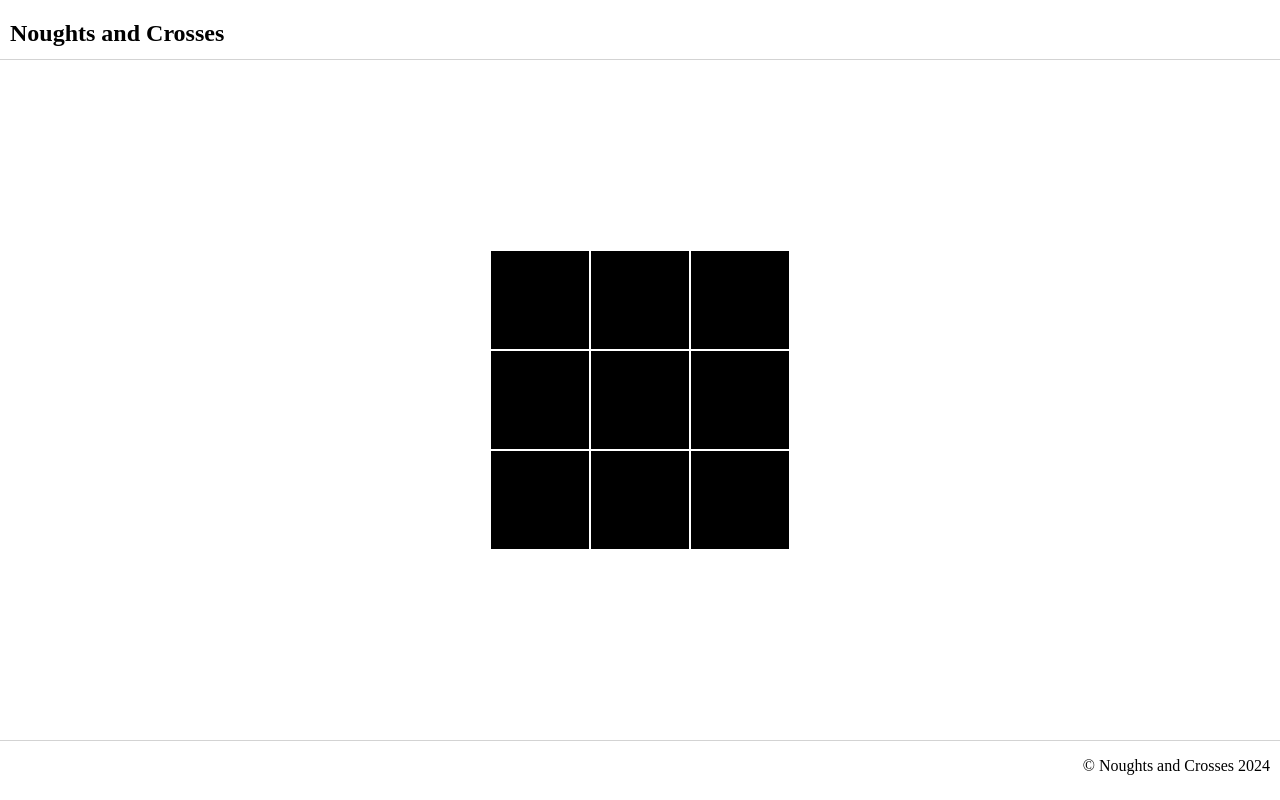
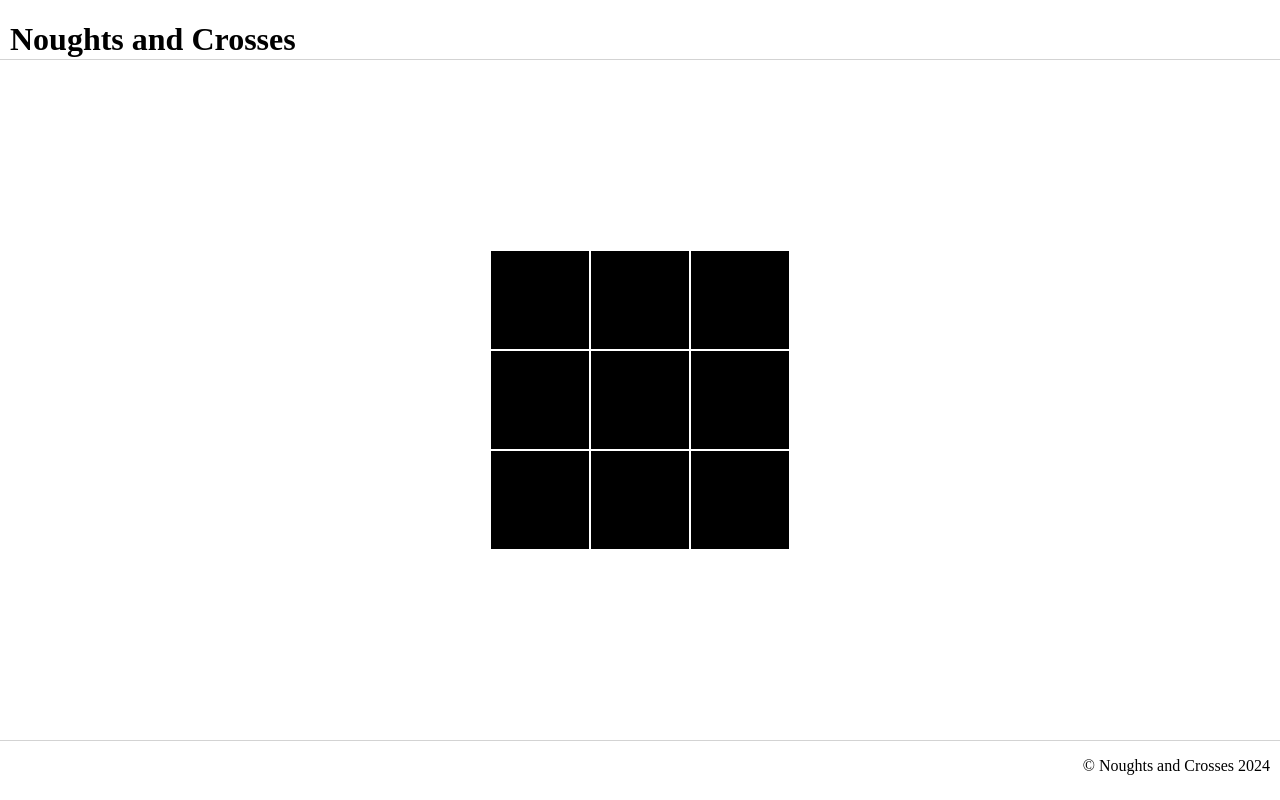
Before and after one commit to JosephineLucy/noughts-and-crosses-fe, a React (Vite) app: page / in a window 1280 px wide. Built offline with nearby package versions, Linux system fonts and the light colour scheme.

Commit message:
changes section -> div on home page

```diff
--- a/src/pages/home/index.tsx
+++ b/src/pages/home/index.tsx
@@ -7,13 +7,13 @@ import { AppLabels, NUM_OF_BOARD_SPACES } from '../../constants/constants'
 const Home: React.FC = () => {
   const currentYear: string = String(new Date().getFullYear())
   return (
-    <section className="home">
+    <div className="home">
       <Header title={AppLabels.title} />
       <main>
         <Game numOfBoardSpaces={NUM_OF_BOARD_SPACES} />
       </main>
       <Footer title={`© ${AppLabels.title} ${currentYear}`} />
-    </section>
+    </div>
   )
 }
 
```
